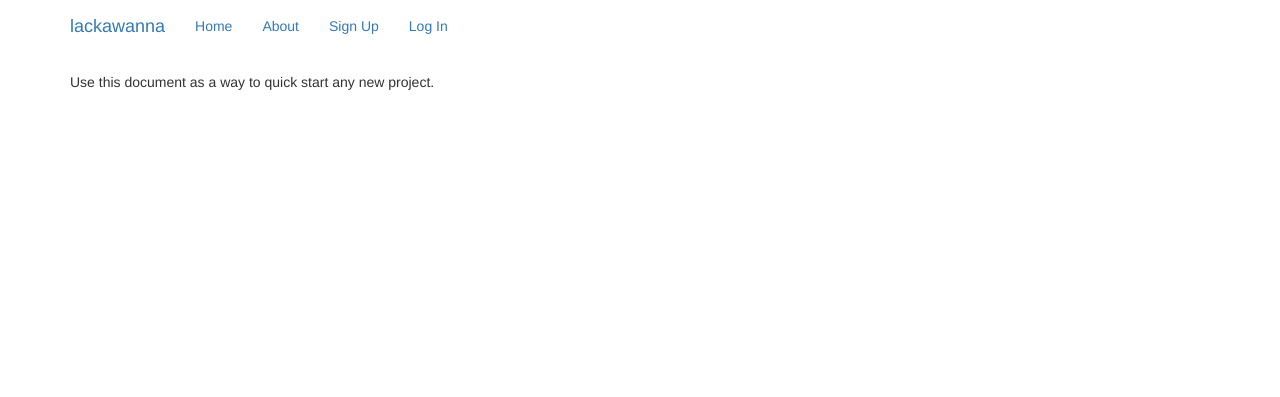
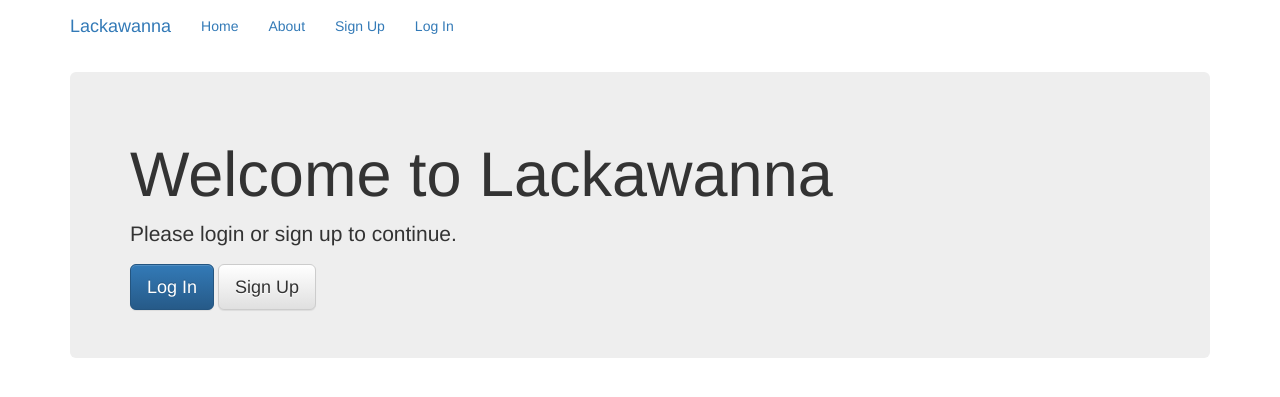
Before and after one commit to allyjweir/lackawanna, a Django app: template lackawanna/templates/pages/about.html in a window 1280 px wide. Shown: the top 397 px of the page. Run offline with Django 3.2, Linux system fonts and the light colour scheme; the template is opened without the code that fills it, so the values that code supplies are empty; some libraries are stand-ins or nearby versions.

Commit message:
Start to work on default pages

```diff
--- a/lackawanna/templates/base.html
+++ b/lackawanna/templates/base.html
@@ -35,7 +35,7 @@
 
     <div class="header navbar">
       <div class="container">
-        <a class="navbar-brand" href="/">lackawanna</a>
+        <a class="navbar-brand" href="/">Lackawanna</a>
         <ul class="nav navbar-nav">
           <li class="active"><a href="{% url 'home' %}">Home</a></li>
           <li><a href="{% url 'about' %}">About</a></li>
@@ -60,7 +60,22 @@
       {% endif %}
 
       {% block content %}
-        <p>Use this document as a way to quick start any new project.</p>
+
+        {% if request.user.is_authenticated %}
+
+
+
+        {% else %}
+        <div class="jumbotron">
+            <h1>Welcome to Lackawanna</h1>
+            <p>Please login or sign up to continue.</p>
+            <div>
+                <a class="btn btn-primary btn-lg" role="button" href="{% url 'account_login' %}">{% trans "Log In" %}</a>
+                <a class="btn btn-default btn-lg" role="button" href="{% url 'account_signup' %}">{% trans "Sign Up" %}</a>
+            </div>
+        </div>
+        {% endif %}
+
       {% endblock content %}
 
     </div> <!-- /container -->
--- a/lackawanna/templates/pages/about.html
+++ b/lackawanna/templates/pages/about.html
@@ -1 +1,3 @@
 {% extends "base.html" %}
+
+<p>Lackawanna is a qualitative data management and analysis platform built using open source software.</p>
```
